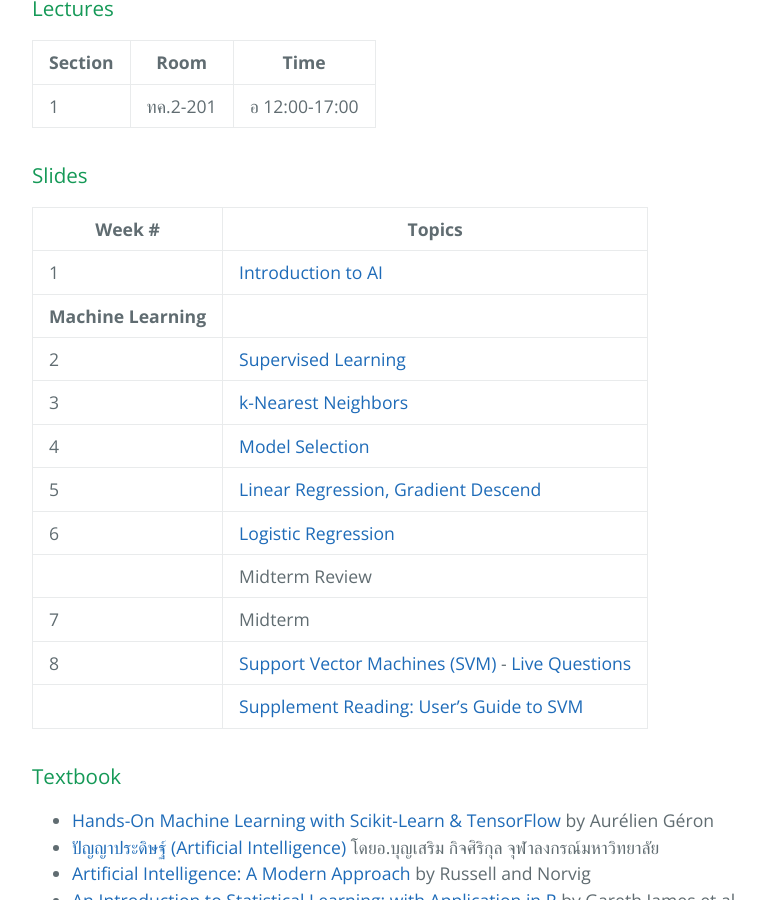
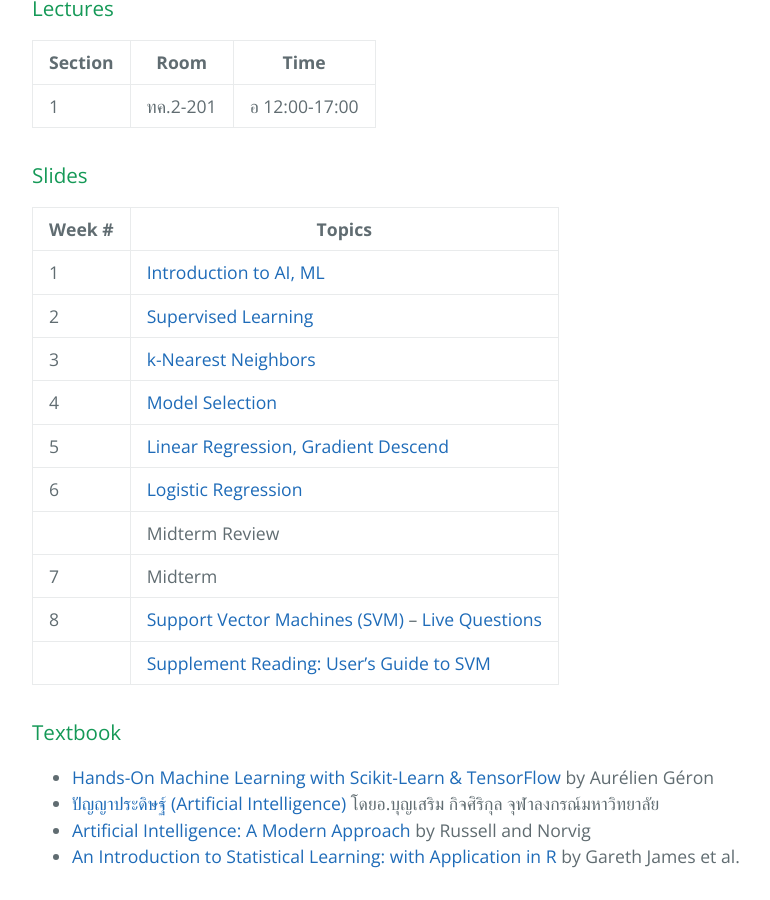
Before and after one commit to pratch/ml_course, a Jekyll site: the page built from index.md, in a window 1280 px wide and 900 px high, scrolled down 1131 px. Shown: the whole window, without its empty margins (192-962 px from the left). Built offline with Jekyll 4.4.1, drawn with Linux system fonts in a browser that asks for light colours.

```diff
--- a/index.md
+++ b/index.md
@@ -55,8 +55,7 @@ layout: default
 
 | Week # | Topics |
 | --- | --- |
-| 1 | [Introduction to AI](slides/1-intro.pdf) |
-| **Machine Learning** ||
+| 1 | [Introduction to AI, ML](slides/1-intro.pdf) |
 | 2 | [Supervised Learning](slides/2-supervised.pdf) |
 | 3 | [k-Nearest Neighbors](slides/3-knn.pdf)|
 | 4 | [Model Selection](slides/4-model-selection.pdf) |
@@ -64,7 +63,7 @@ layout: default
 | 6 | [Logistic Regression](slides/6-logistic-regression.pdf) |
 |   | Midterm Review |
 | 7 | Midterm |
-| 8 | [Support Vector Machines (SVM)](slides/7-svm.pdf) - [Live Questions](https://app.sli.do/event/qplpkuub/live/questions) |
+| 8 | [Support Vector Machines (SVM)](slides/7-svm.pdf) -- [Live Questions](https://app.sli.do/event/qplpkuub/live/questions) |
 |   | [Supplement Reading: User's Guide to SVM](http://pyml.sourceforge.net/doc/howto.pdf) |
 
 
```
